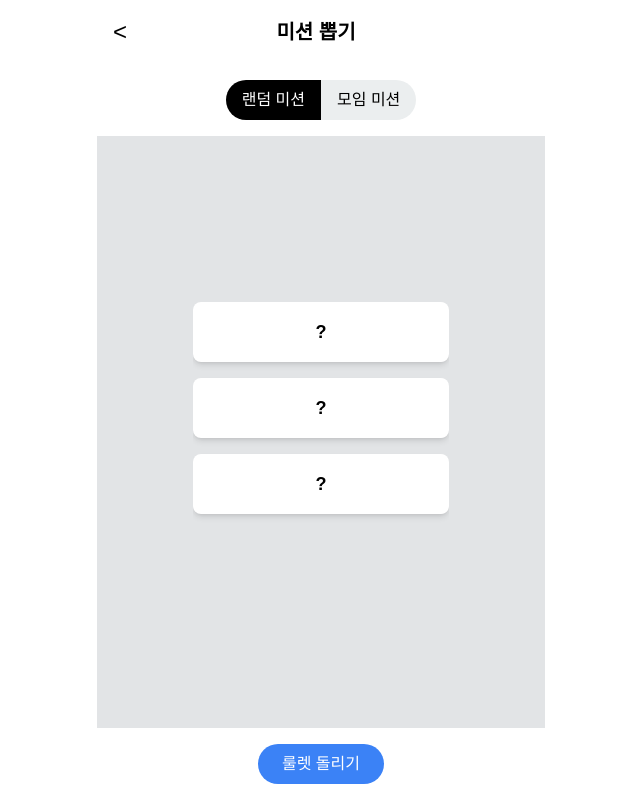
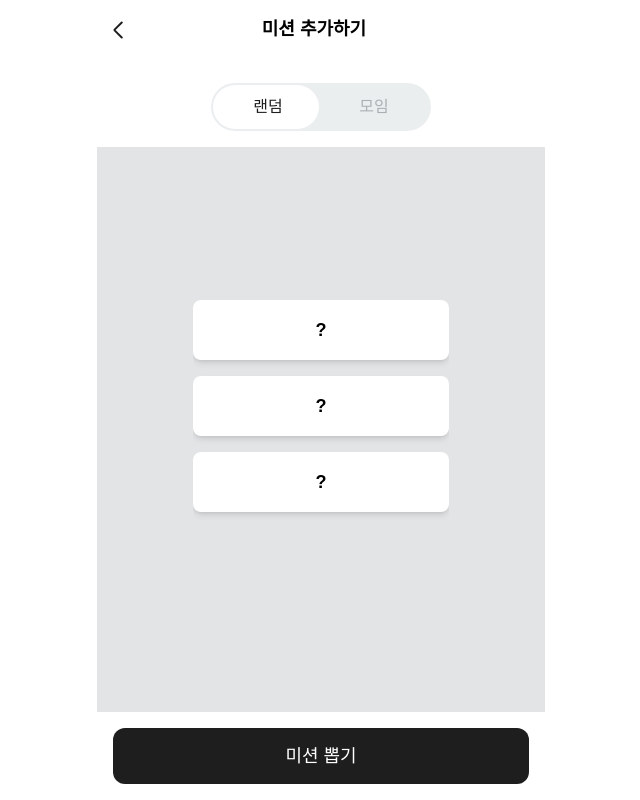
Before and after one commit to dnd-side-project/dnd-11th-6-frontend, a Next.js app: page /create-mission in a window 1280 px wide. Shown: the whole page, without its empty margins (319-959 px from the left). Built offline with nearby package versions, Linux system fonts and the light colour scheme; a web font is replaced by a local one.

Commit message:
feat: 미션 유형 선택 토글 구현

```diff
--- a/src/app/create-mission/page.tsx
+++ b/src/app/create-mission/page.tsx
@@ -1,8 +1,12 @@
 'use client'
 
 import React, { useState } from 'react'
+import Image from 'next/image'
 import Link from 'next/link'
+import { Button } from '@/components/Button'
 import useMissionStore from '@/stores/useMissionStore'
+import Back from 'public/icons/back.svg'
+import Refresh from 'public/icons/refresh.svg'
 
 const missions = [
   '여기에서 제일 연장자 찾기',
@@ -65,33 +69,44 @@ function MissionCreationPage() {
     <div className="flex flex-col min-h-screen">
       <header className="bg-white p-4 flex items-center justify-between ">
         <Link href="/" className="text-2xl">
-          &lt;
+          <Image src={Back} alt="back" />
         </Link>
-        <h1 className="text-xl font-bold">미션 뽑기</h1>
+        <h1 className="text-[18px] font-bold">미션 추가하기</h1>
         <div className="w-6" />
       </header>
 
-      <div className="flex justify-center p-4 bg-white">
+      <div className="flex justify-center mt-6 mb-4">
+        <div className="relative bg-gray-200 rounded-full p-1 w-[220px]">
+          <div
+            className={`absolute top-[2px] ${
+              missionType === 'select' ? 'left-[calc(50%+2px)]' : 'left-[2px]'
+            } w-[calc(50%-4px)] h-[calc(100%-4px)] bg-white rounded-full transition-all duration-300 z-0`}
+          />
+          <div className="relative z-10 flex">
             <button
-          type="button"
-          className={`px-4 py-2 rounded-l-full ${missionType === 'random' ? 'bg-black text-white' : 'bg-gray-200'}`}
               onClick={() => {
                 setMissionType('random')
                 setSelectedMission(null)
               }}
+              className={`w-1/2 py-2 rounded-full transition-all duration-300 ${
+                missionType === 'random' ? 'text-gray-900' : 'text-gray-500'
+              }`}
             >
-          랜덤 미션
+              랜덤
             </button>
             <button
-          type="button"
-          className={`px-4 py-2 rounded-r-full ${missionType === 'select' ? 'bg-black text-white' : 'bg-gray-200'}`}
               onClick={() => {
                 setMissionType('select')
                 setSelectedMission(null)
               }}
+              className={`w-1/2 py-2 rounded-full transition-all duration-300 ${
+                missionType === 'select' ? 'text-gray-900' : 'text-gray-500'
+              }`}
             >
-          모임 미션
+              모임
             </button>
+          </div>
+        </div>
       </div>
 
       <div className="flex-grow flex flex-col items-center justify-center p-4 bg-gray-300">
@@ -129,22 +144,30 @@ function MissionCreationPage() {
       <div className="flex justify-center space-x-4 p-4">
         {missionType === 'random' ? (
           <>
-            <button
+            <Button
               type="button"
+              variant={selectedMission ? 'outline' : 'primary'}
               onClick={startSpinning}
               disabled={isSpinning}
-              className="px-6 py-2 bg-blue-500 text-white rounded-full disabled:bg-gray-400"
+              className={selectedMission ? 'w-20 px-7' : 'w-full text-white'}
             >
-              {isSpinning ? '돌리는 중...' : '룰렛 돌리기'}
-            </button>
+              {isSpinning ? (
+                '미션 뽑는 중...'
+              ) : selectedMission ? (
+                <Image src={Refresh} alt="refresh" />
+              ) : (
+                '미션 뽑기'
+              )}
+            </Button>
             {selectedMission && (
-              <button
+              <Button
                 type="button"
+                variant="primary"
                 onClick={performMission}
-                className="px-6 py-2 bg-green-500 text-white rounded-full"
+                className="w-full text-white"
               >
                 미션 수행하기
-              </button>
+              </Button>
             )}
           </>
         ) : (
```
Also changed, not shown: public/icons/refresh.svg (added). Lines whose indentation alone changed are shown as unchanged.
